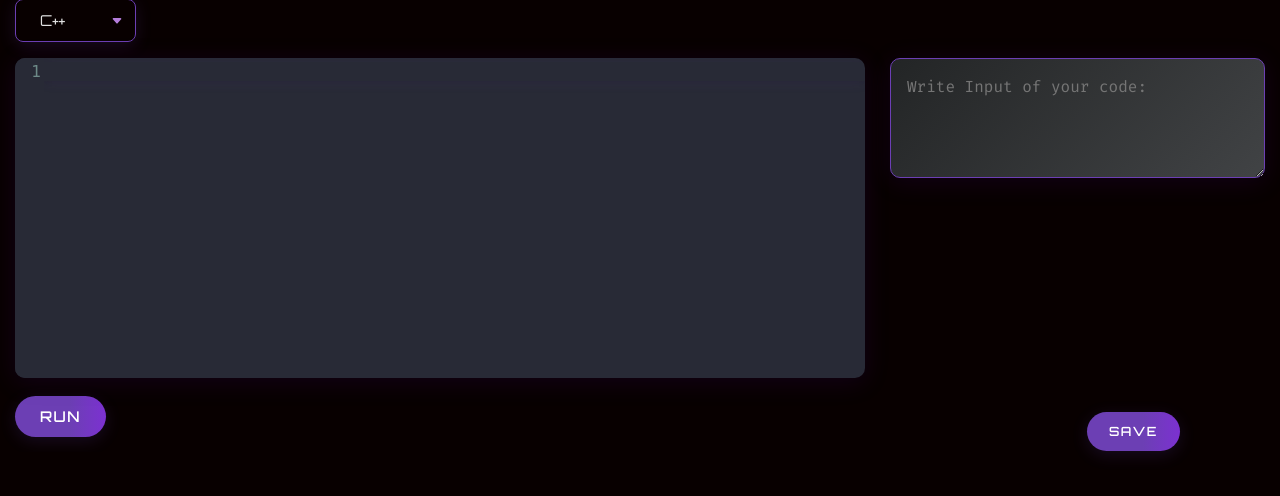
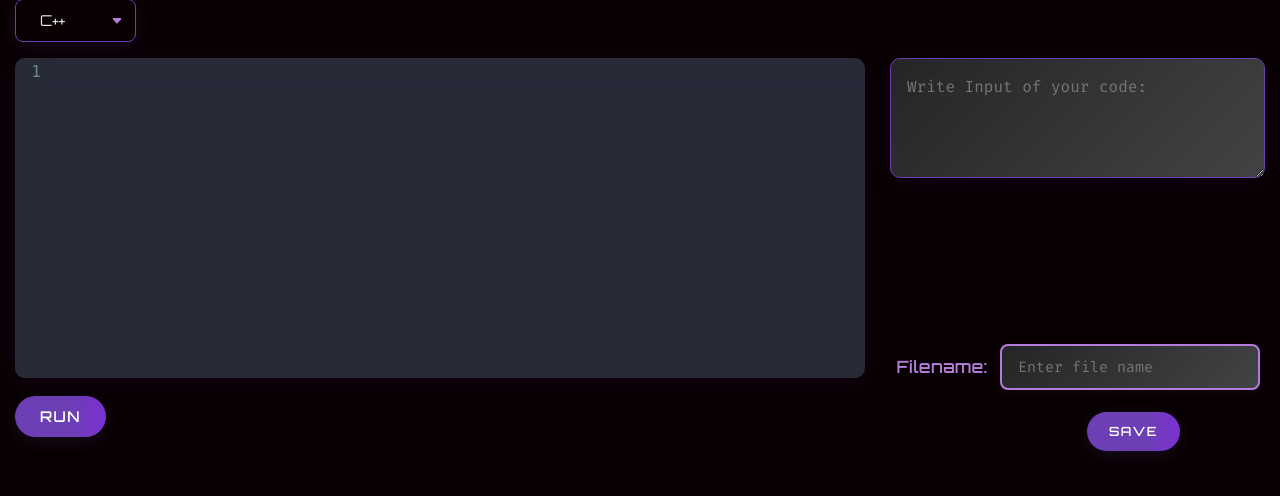
Before and after one commit to wasiq345/ThinkPlusPlus, a Flask app: page / in a window 1280 px wide. Shown: the part 206-702 px from the top of the page. Run offline with Flask 3, Linux system fonts and the light colour scheme.

Commit message:
container for filename input

```diff
--- a/templates/index.html
+++ b/templates/index.html
@@ -23,6 +23,11 @@
             <option value = "python" {% if language == 'python' %}selected{% endif %}>Python</option>
         </select>
         <br>
+        <div class="filename-container">
+            <label for="filename" class="filename-label">Filename:</label>
+            <input type="text" id="filename" name="filename" placeholder="Enter file name">
+       </div>
+
         <textarea id="code-editor" name="code" placeholder="Write your C++ code here...">{{ code|e }}</textarea>
         <textarea class="input" name="user_input" placeholder="Write Input of your code: ">{{ user_input |e }}</textarea>
         <button type="submit" class="Run_btn" name="action" value="run">Run</button>
```
